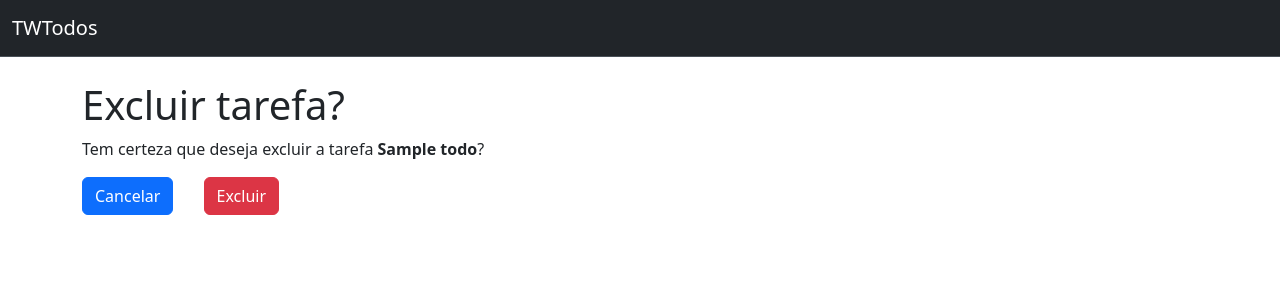
After one commit to Elisariane/twtodolist, a Django app: page /delete/1 in a window 1280 px wide. The commit adds this page. Shown: the top 300 px of the page. Run offline with Django 5.2, Linux system fonts and the light colour scheme; tables that the repository leaves empty hold one stand-in row (values such as "Sample post").

Commit message:
:sparkles: feat: Página de exclusão

```diff
--- a/setup/urls.py
+++ b/setup/urls.py
@@ -1,11 +1,12 @@
 from django.contrib import admin
 from django.urls import path
 
-from todos.views import TodoListView, TodoCreateView, TodoUpdateView
+from todos.views import TodoListView, TodoCreateView, TodoUpdateView, TodoDeleteView
 
 urlpatterns = [
     path("admin/", admin.site.urls),
     path("", TodoListView.as_view(), name="todo_list"),
     path("create", TodoCreateView.as_view(), name="todo_create"),
-    path("update/<int:pk>", TodoUpdateView.as_view(), name="todo_update")
+    path("update/<int:pk>", TodoUpdateView.as_view(), name="todo_update"),
+    path("delete/<int:pk>", TodoDeleteView.as_view(), name="todo_delete"),
 ]
--- /dev/null
+++ b/todos/templates/todos/todo_confirm_delete.html
@@ -0,0 +1,17 @@
+{% extends "base.html" %}
+
+{% block page_title %}
+Excluir Tarefa
+{% endblock page_title %}
+
+{% block content %}
+    <h1>Excluir tarefa?</h1>
+    <p>Tem certeza que deseja excluir a tarefa <strong>{{ todo.title }}</strong>?</p>
+    <form action="" method="post">
+        {% csrf_token %}
+
+        <a href="{% url "todo_list" %}" class="btn btn-primary">Cancelar</a><button class="btn"></button>
+        <button type="submit"   class="btn btn-danger">Excluir</button><button class="btn"></button>
+
+    </form>
+{% endblock content %}
--- a/todos/templates/todos/todo_list.html
+++ b/todos/templates/todos/todo_list.html
@@ -28,7 +28,7 @@ Lista de tarefas
         <td>
             <a href="" class="btn btn-primary btn-sm">Concluir</a>
             <a href="{% url 'todo_update' pk=todo.pk %}" class="btn btn-secondary btn-sm">Editar</a>
-            <a href="" class="btn btn-danger btn-sm">Excluir</a>
+            <a href="{% url 'todo_delete' pk=todo.pk %}" class="btn btn-danger btn-sm">Excluir</a>
         </td>
       </tr>
       {% endfor %}
--- a/todos/views.py
+++ b/todos/views.py
@@ -1,4 +1,4 @@
-from django.views.generic import ListView, CreateView, UpdateView
+from django.views.generic import ListView, CreateView, UpdateView, DeleteView
 from django.urls import reverse_lazy
 from .models import Todo
 
@@ -16,3 +16,7 @@ class TodoUpdateView(UpdateView):
     model = Todo
     fields = ["title", "deadline"]
     success_url = reverse_lazy("todo_list")
+
+class TodoDeleteView(DeleteView):
+    model = Todo
+    success_url = reverse_lazy("todo_list")
```
